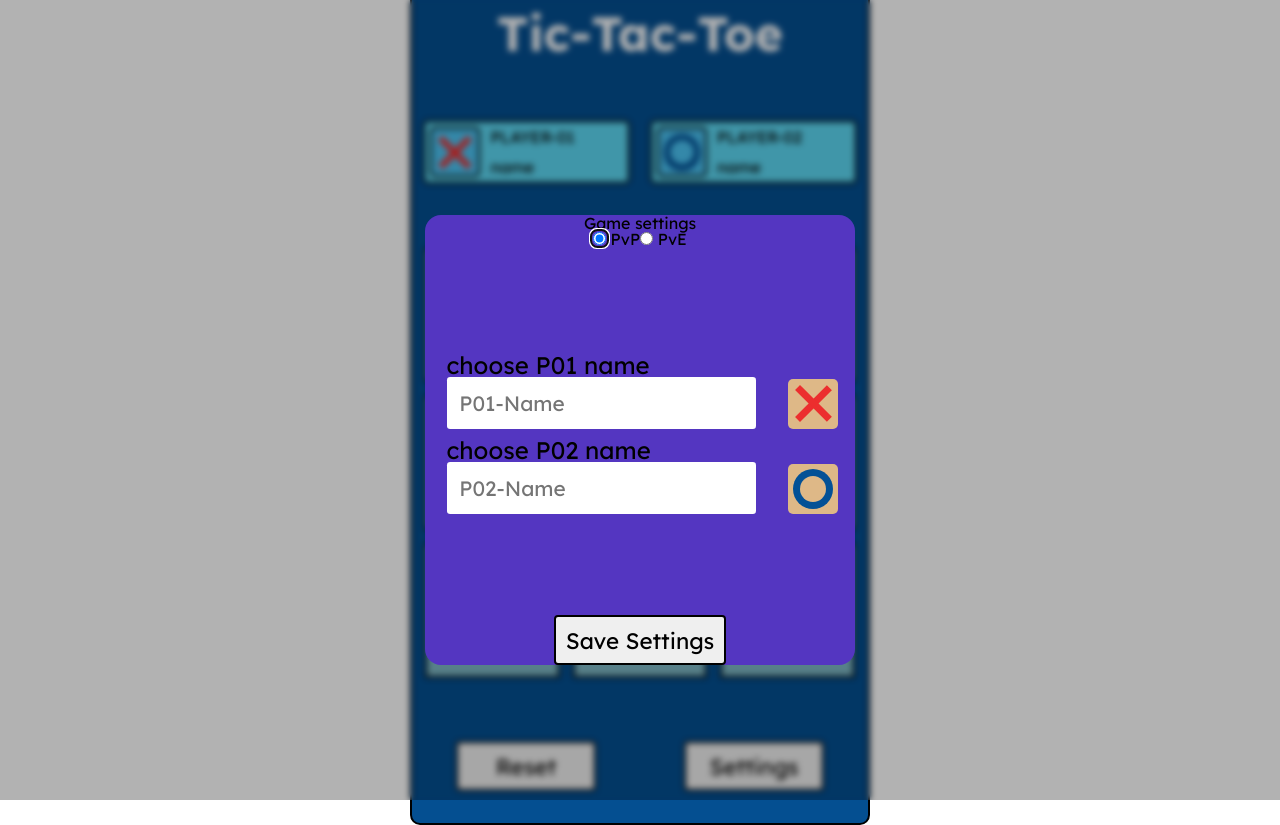
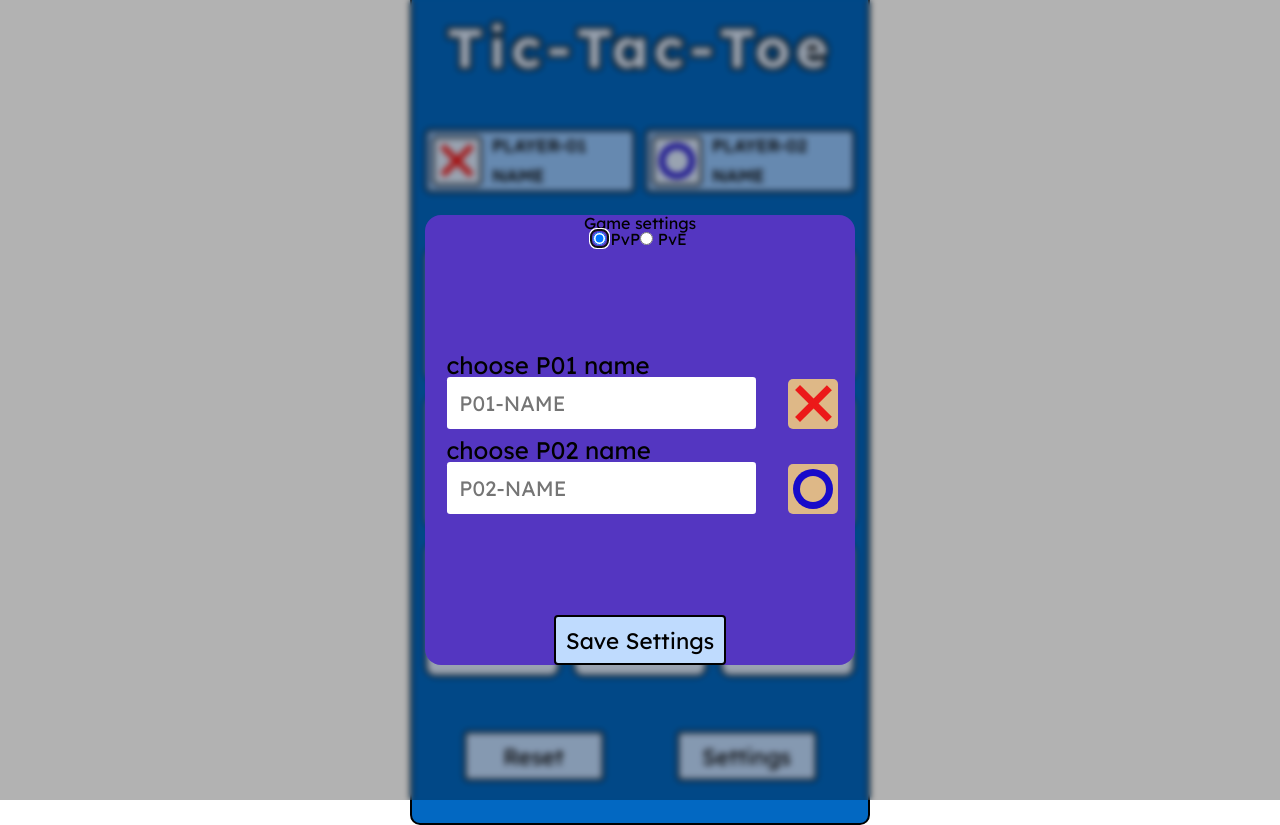
Before and after one commit to eLamine-dev/Tic-Tac-Toe, a website: page index.html in a window 1280 px wide. Drawn offline with Linux system fonts and the light colour scheme.

Commit message:
-choosing colors

```diff
--- a/index.html
+++ b/index.html
@@ -20,12 +20,12 @@
             <div class="player-info">
                <div class="player-symbol x"></div>
                <h1>PLAYER-01</h1>
-               <h6>name</h6>
+               <h6>NAME</h6>
             </div>
             <div class="player-info">
                <div class="player-symbol o"></div>
                <h1>PLAYER-02</h1>
-               <h6>name</h6>
+               <h6>NAME</h6>
             </div>
          </div>
 
@@ -78,6 +78,7 @@
                         type="text"
                         name="player01-name"
                         placeholder="P01-Name"
+                        maxlength="10"
                         required
                      />
                   </fieldset>
@@ -88,6 +89,7 @@
                         type="text"
                         name="player02-name"
                         placeholder="P02-Name"
+                        maxlength="10"
                         required
                      />
                   </fieldset>
--- a/style.css
+++ b/style.css
@@ -16,13 +16,17 @@ body {
 }
 
 #header {
-   color: white;
-   font-size: 3rem;
+   color: #dbeafe;
+   font-size: 3.5rem;
    font-weight: 700;
+   text-shadow: -2px -2px 0 #000, 2px -2px 0 #000, -2px 2px 0 #000,
+      2px 2px 0 #000;
+   letter-spacing: 0.3rem;
 }
 
 #game-container {
    height: 850px;
+   padding: 15px;
    width: min(460px, 100vw);
    display: flex;
    flex-direction: column;
@@ -30,15 +34,15 @@ body {
    align-content: center;
    align-items: center;
 
-   background-color: #044f91;
+   background-color: #0268c2;
    border-radius: 10px;
    border: #000000 2px solid;
 }
 
 #board {
-   background-color: #044f91;
-   height: min(430px, 100vw);
-   width: min(430px, 100vw);
+   background-color: #0268c2;
+   height: min(430px, 95vw);
+   width: min(430px, 95vw);
    display: grid;
    grid-template-columns: repeat(3, 1fr);
    grid-template-rows: repeat(3, 1fr);
@@ -47,12 +51,13 @@ body {
 
 .player-info {
    display: grid;
-   font-size: 1rem;
+   font-weight: 500;
+   font-size: 1.1rem;
    grid-template-columns: 50px 1fr;
    grid-template-rows: 1fr 1fr;
    width: 50%;
    align-items: center;
-   background-color: #5cd7f2;
+   background-color: #93c5fd;
    gap: 10px;
    padding: 5px;
    border-radius: 5px;
@@ -60,15 +65,15 @@ body {
 }
 
 .players-info {
-   width: 95%;
+   width: min(430px, 95vw);
    display: flex;
-   gap: 20px;
+   gap: 10px;
 }
 
 .player-symbol {
    height: 50px;
    width: 100%;
-   background-color: #4bc3f2;
+   background-color: #dbeafe;
    justify-self: end;
    display: flex;
    justify-content: center;
@@ -80,13 +85,14 @@ body {
 }
 
 .cell {
-   background-color: #7db8c5;
+   background-color: #dbeafe;
    display: flex;
    align-items: center;
    justify-content: center;
    position: relative;
    cursor: pointer;
    border: #000000 2px solid;
+   border-radius: 10px;
 }
 
 .cell.x,
@@ -100,19 +106,19 @@ body {
 .symbol-choice.x::after,
 .player-symbol.x::before,
 .player-symbol.x::after {
-   background-color: #ec2e2e;
+   background-color: #ec1919;
 }
 
 .cell.o::before,
 .symbol-choice.o::before,
 .player-symbol.o::before {
-   background-color: #035196;
+   background-color: #180bca;
 }
 
 .board.x .cell:not(.x):not(.o):hover::before,
 .board.x .cell:not(.x):not(.o):hover::after,
 .board.o .cell:not(.x):not(.o):hover::before {
-   background-color: rgb(29, 26, 179);
+   background-color: gray;
 }
 
 .cell.x::before,
@@ -226,6 +232,7 @@ body {
    align-self: center;
    transition: all 0.3s;
    outline: none;
+   text-transform: uppercase;
 }
 
 #game-level {
@@ -263,9 +270,7 @@ body {
 #difficulty-choices {
    display: flex;
    justify-content: space-between;
-
    /* background-color: #cecece; */
-
    /* height: 50px; */
    justify-content: space-between;
    gap: 5px;
@@ -316,4 +321,5 @@ button {
    min-width: 140px;
    padding: 10px;
    border: #000000 2px solid;
+   background-color: #bfdbfe;
 }
```
